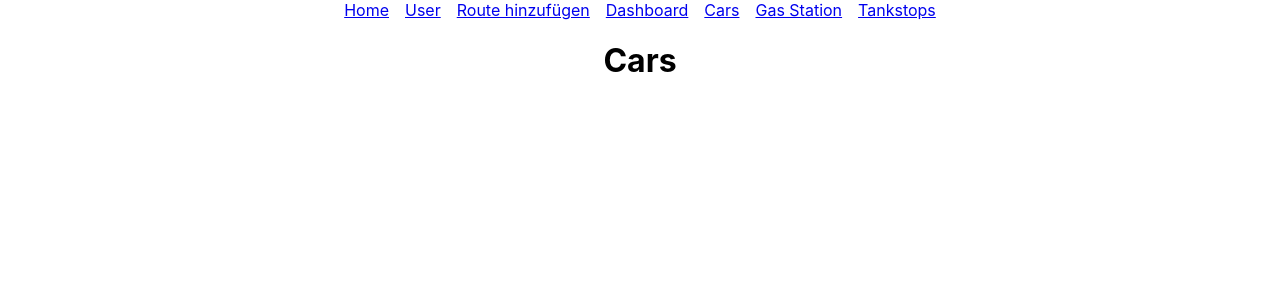
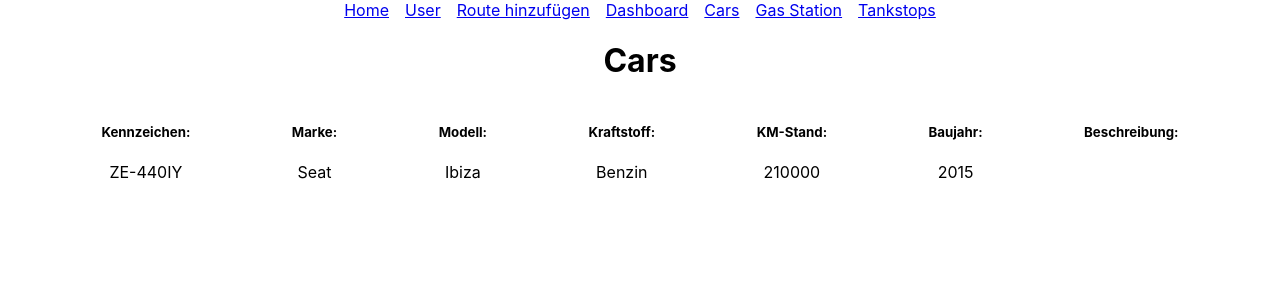
Before and after one commit to Vendone/spritapp, a React (Create React App) app: page /cars in a window 1280 px wide. Shown: the top 300 px of the page. Built offline with nearby package versions, Linux system fonts and the light colour scheme.

Commit message:
cars daten eingebaut

```diff
--- a/src/features/AddRoute/AddRoute.js
+++ b/src/features/AddRoute/AddRoute.js
@@ -1,8 +1,7 @@
-import { useSelector, useDispatch } from "react-redux";
+import { useSelector } from "react-redux";
 
 export const AddRoute = () => {
     const store = useSelector((state) => state.routes);
-    const dispatch = useDispatch();
 
     return (
         <div>
--- a/src/features/Cars/Cars.js
+++ b/src/features/Cars/Cars.js
@@ -1,5 +1,46 @@
+import { useSelector } from "react-redux";
+
 export const Cars = () => {
+    const store = useSelector((state) => state.cars);
+
     return (
-        <h1>Cars</h1>
+        <div>
+            <h1>Cars</h1>
+            <div>
+                {store.map((car) =>
+                    <div className="store" key={car.id}>
+                        <div>
+                            <h5>Kennzeichen:</h5>
+                            <p>{car.license_plate}</p>
+                        </div>
+                        <div>
+                            <h5>Marke:</h5>
+                            <p>{car.brand}</p>
+                        </div>
+                        <div>
+                            <h5>Modell:</h5>
+                            <p>{car.modell}</p>
+                        </div>
+                        <div>
+                            <h5>Kraftstoff:</h5>
+                            <p>{car.fuel}</p>
+                        </div>
+                        <div>
+                            <h5>KM-Stand:</h5>
+                            <p>{car.mileage}</p>
+                        </div>
+                        <div>
+                            <h5>Baujahr:</h5>
+                            <p>{car.construction_year}</p>
+                        </div>
+                        <div>
+                            <h5>Beschreibung:</h5>
+                            <p>{car.description}</p>
+                        </div>
+                    </div>
+                )
+                }
+            </div>
+        </div>
     );
 };
```
Lines whose indentation alone changed are shown as unchanged.
